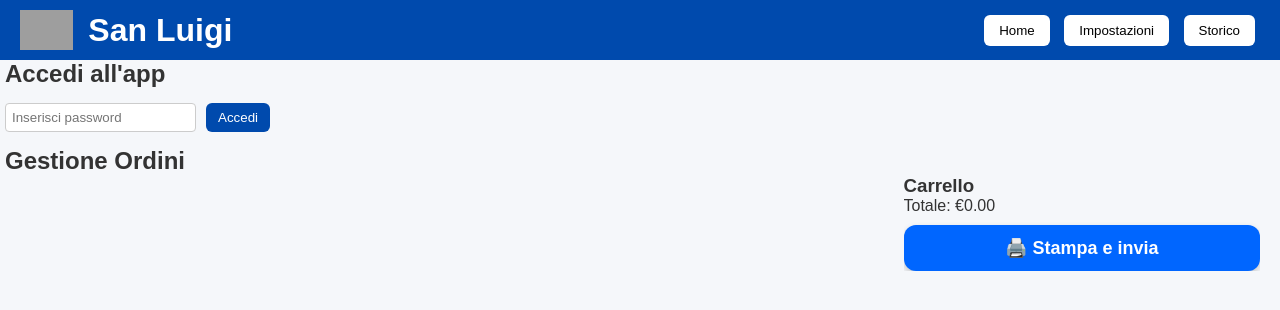
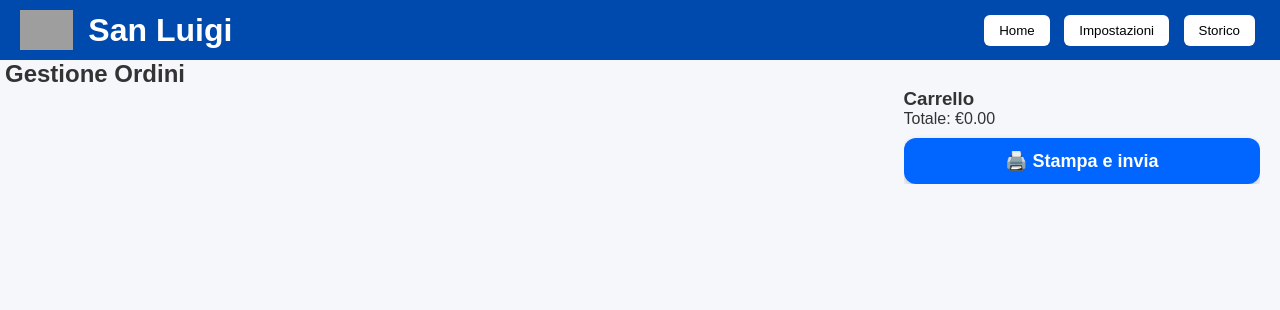
Before and after one commit to giovannigrimoldi93-glitch/festa-slg, a plain HTML site: page index.html in a window 1280 px wide. Drawn offline with Linux system fonts and the light colour scheme; grey boxes are pictures that could not be loaded.

Commit message:
Update index.html

```diff
--- a/index.html
+++ b/index.html
@@ -16,16 +16,6 @@
       <button onclick="showPage('history')">Storico</button>
     </nav>
   </header>
-
-  <!-- LOGIN -->
-<section id="login" class="page">
-  <h2>Accedi all'app</h2>
-  <form id="login-form" class="form">
-    <input type="password" id="login-password" placeholder="Inserisci password" required>
-    <button type="submit">Accedi</button>
-  </form>
-  <p id="login-error" style="color:red; display:none;">Password errata</p>
-</section>
 
   <!-- HOME -->
  <section id="home" class="page">
```
